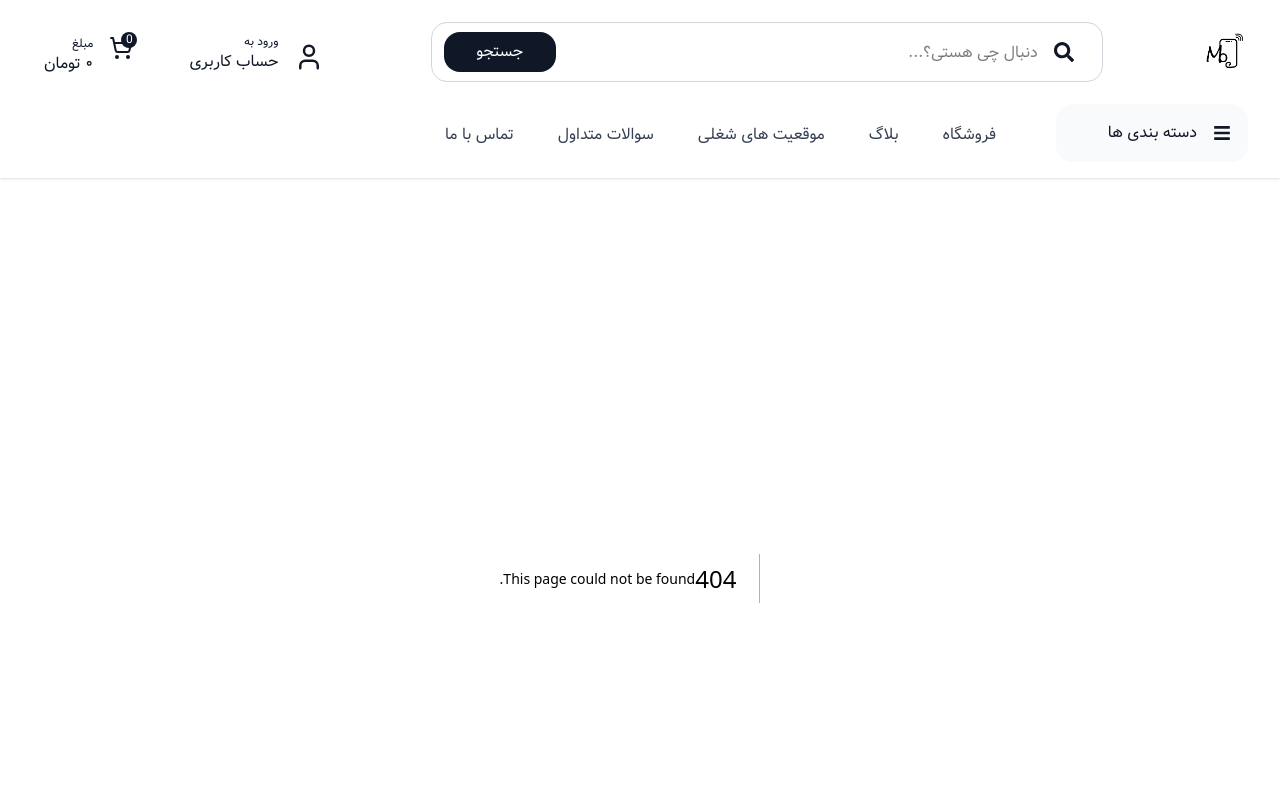
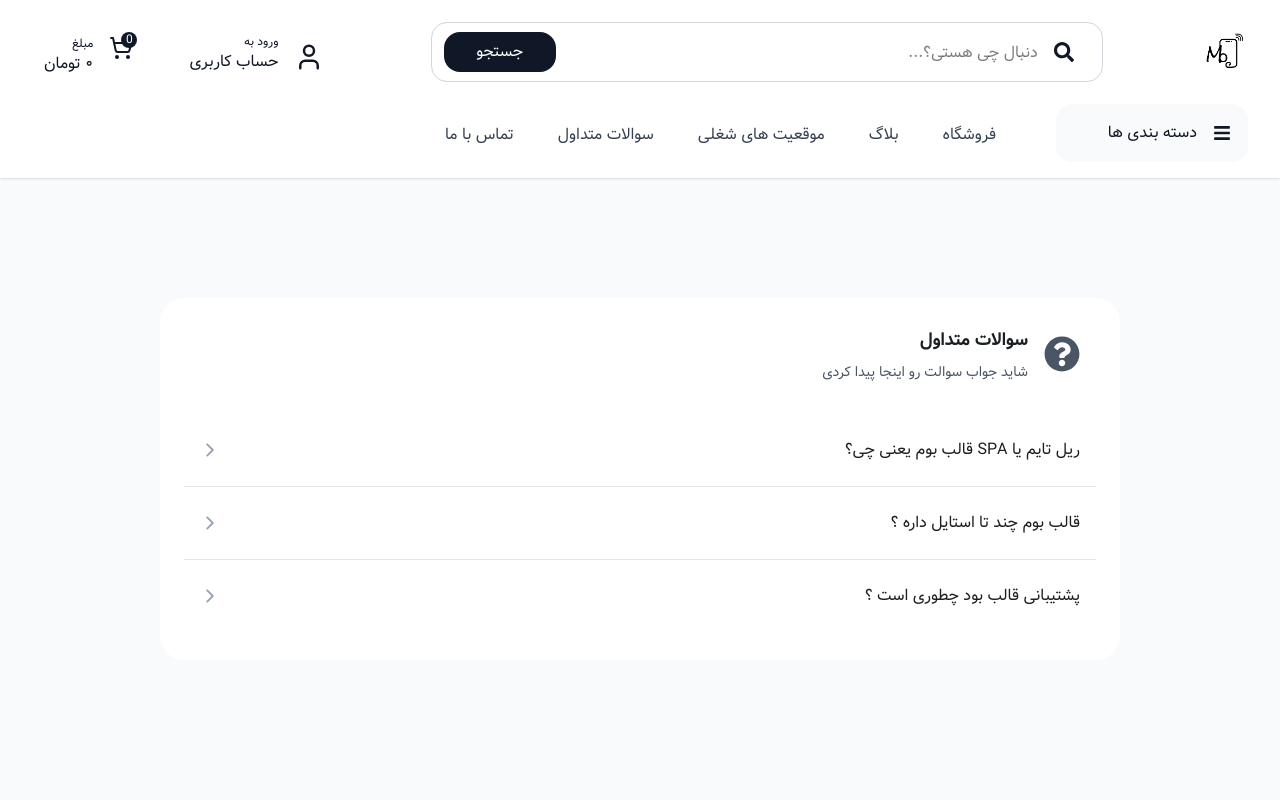
Before and after one commit to mahdiAsadollahi/mobilisho, a Next.js app: page /faq in a window 1280 px wide. Before the commit this address had no page. Shown: the top 800 px of the page. Built offline with nearby package versions, Linux system fonts and the light colour scheme.

Commit message:
create faq page

```diff
--- /dev/null
+++ b/app/faq/page.js
@@ -0,0 +1,105 @@
+"use client";
+
+import { useState } from "react";
+import { FaQuestionCircle } from "react-icons/fa";
+import { IoIosArrowDown } from "react-icons/io";
+import { BsSuitHeart } from "react-icons/bs";
+
+export default function FAQPage() {
+  const [openItems, setOpenItems] = useState({});
+
+  const toggleItem = (index) => {
+    setOpenItems((prev) => ({
+      ...prev,
+      [index]: !prev[index],
+    }));
+  };
+
+  const faqItems = [
+    {
+      question: "ریل تایم یا SPA قالب بوم یعنی چی؟",
+      answer:
+        "پاسخ مربوط به سوال اول در اینجا نمایش داده می‌شود. این بخش می‌تواند اطلاعات کامل‌تری درباره سوال ارائه دهد.",
+    },
+    {
+      question: "قالب بوم چند تا استایل داره ؟",
+      answer:
+        "پاسخ مربوط به سوال دوم در اینجا نمایش داده می‌شود. می‌توانید جزئیات بیشتری در این قسمت قرار دهید.",
+    },
+    {
+      question: "پشتیبانی قالب بود چطوری است ؟",
+      answer:
+        "پاسخ مربوط به سوال سوم در اینجا نمایش داده می‌شود. اطلاعات پشتیبانی و راه‌های ارتباطی در این بخش آورده می‌شود.",
+    },
+  ];
+
+  return (
+    <main className="w-full min-h-screen bg-gray-50 py-20 px-40">
+      <div className="container flex flex-col bg-white mt-10 rounded-3xl justify-center text-[#1B1F22] md:max-w-[900px] py-7 mx-auto">
+        {/* Header Section */}
+        <div className="flex justify-start items-center mb-10 pr-6 gap-4">
+          <FaQuestionCircle className="text-gray-600 text-4xl" />
+          <div className="flex flex-col gap-2">
+            <h3 className="text-lg font-semibold">سوالات متداول</h3>
+            <span className="text-gray-600 text-sm">
+              شاید جواب سوالت رو اینجا پیدا کردی
+            </span>
+          </div>
+        </div>
+
+        {/* FAQ Items */}
+        <div className="px-2 w-full">
+          {faqItems.map((item, index) => (
+            <div key={index} className="mb-2">
+              <div
+                className={`faqItemCustom transition-all duration-300 ${
+                  openItems[index]
+                    ? "bg-[#fafafa] rounded-t-xl"
+                    : "hover:bg-[#fafafa]"
+                }`}
+              >
+                <h2>
+                  <button
+                    onClick={() => toggleItem(index)}
+                    className="flex py-4 w-full h-full gap-3 items-center tap-highlight-transparent outline-none focus-visible:outline-2 focus-visible:outline-blue-500 focus-visible:outline-offset-2 transition-opacity px-4 rounded-t-xl"
+                    type="button"
+                  >
+                    <div className="flex-1 flex flex-col text-start">
+                      <span
+                        className={`text-foreground text-medium transition-all ${
+                          openItems[index] ? "text-blue-600" : ""
+                        }`}
+                      >
+                        {item.question}
+                      </span>
+                    </div>
+                    <span
+                      className={`text-gray-400 transition-transform duration-300 ${
+                        openItems[index] ? "rotate-0" : "-rotate-90"
+                      }`}
+                    >
+                      <IoIosArrowDown className="text-xl" />
+                    </span>
+                  </button>
+                </h2>
+
+                {openItems[index] && (
+                  <section className="bg-white rounded-b-xl">
+                    <div className="px-4 py-4 text-justify text-gray-700 leading-relaxed">
+                      {item.answer}
+                    </div>
+                  </section>
+                )}
+              </div>
+
+              {/* Separator */}
+              {index < faqItems.length - 1 && (
+                <hr className="shrink-0 bg-gray-200 border-none w-full h-px my-2" />
+              )}
+            </div>
+          ))}
+        </div>
+      </div>
+    </main>
+  );
+}
```
